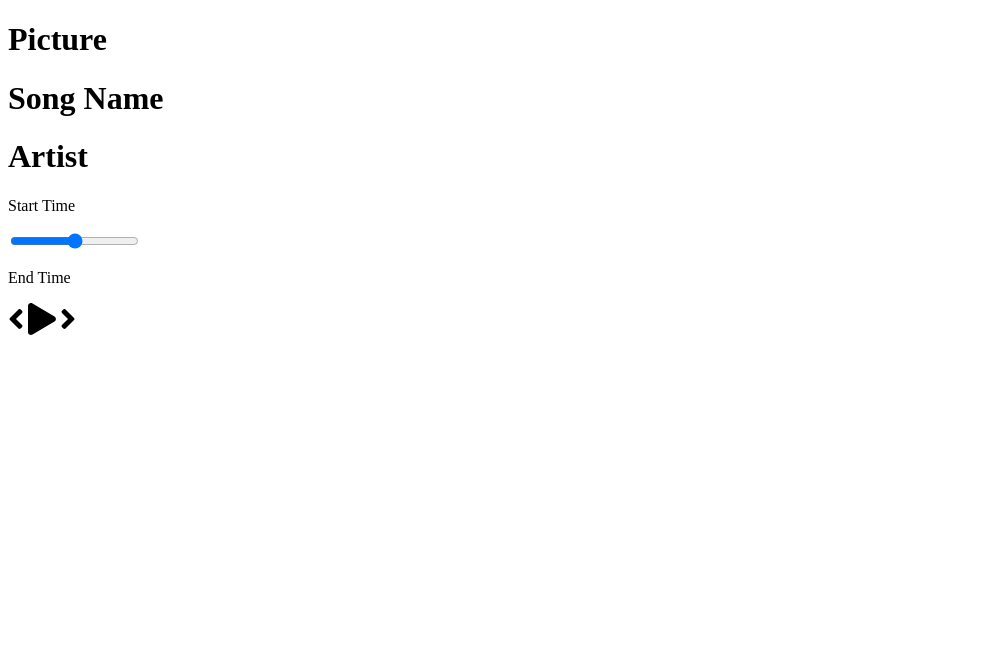
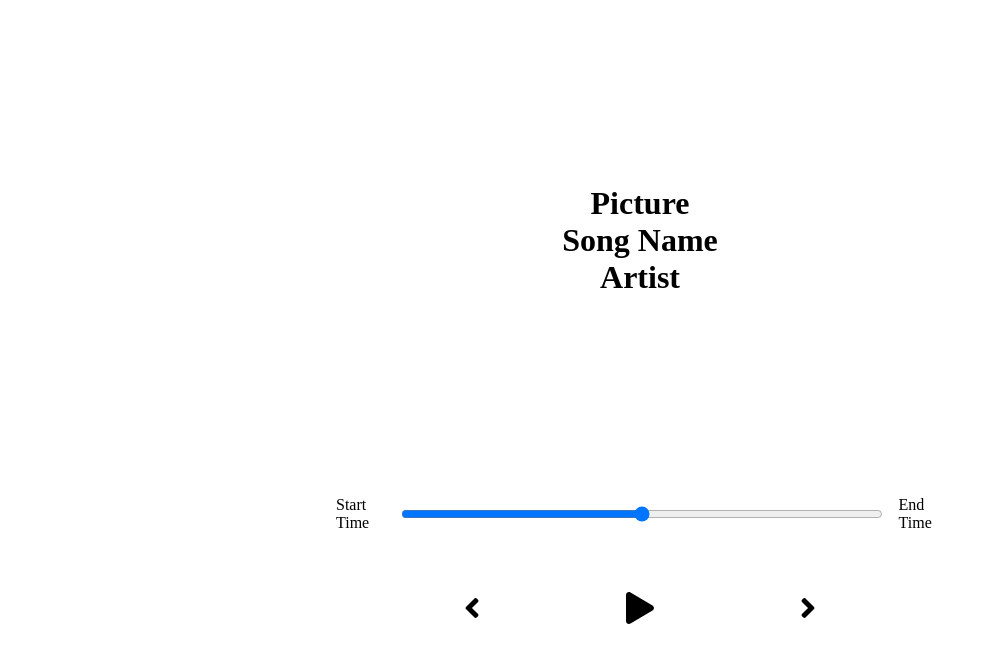
Before and after one commit to marispulk/Inspire-Music-App, a React (Create React App) app: page / in a window 1280 px wide. Shown: the top 662 px of the page, without its empty margins (0-987 px from the left). Built offline with nearby package versions, Linux system fonts and the light colour scheme.

Commit message:
Initial styling
* Create separate scss files for song and player
* Import song and player scss files to main scss file
* Add styles for song and player

```diff
--- a/src/App.js
+++ b/src/App.js
@@ -1,4 +1,6 @@
 import React from "react";
+// Import styles
+import "./styles/app.scss";
 // Add components
 import Player from "./components/Player";
 import Song from "./components/Song";
--- a/src/components/Player.js
+++ b/src/components/Player.js
@@ -18,7 +18,6 @@
                 <FontAwesomeIcon className="skip-forward" size="2x" icon={faAngleRight} /> {/* Display faAngleRight icon*/}
             </div>
         </div>
-
     )
 }
 
--- /dev/null
+++ b/src/styles/_player.scss
@@ -0,0 +1,34 @@
+// Design player
+.player {
+  min-height: 20vh;
+  display: flex;
+  flex-direction: column;
+  align-items: center;
+  justify-content: space-between;
+}
+
+// Design time-control
+.time-control {
+  width: 50%;
+  display: flex;
+  input {
+    width: 100%;
+    padding: 1rem 2rem;
+  }
+  p {
+    padding: 1rem;
+  }
+}
+
+// Design play-control (play button)
+.play-control {
+  display: flex;
+  justify-content: space-between;
+  align-items: center;
+  padding: 1rem;
+  width: 30%;
+  // Apply pointer to svg icons
+  svg {
+    cursor: pointer;
+  }
+}
--- /dev/null
+++ b/src/styles/_song.scss
@@ -0,0 +1,8 @@
+// Add height for song container
+.song-container {
+  min-height: 60vh;
+  display: flex;
+  flex-direction: column;
+  align-items: center;
+  justify-content: center;
+}
--- a/src/styles/app.scss
+++ b/src/styles/app.scss
@@ -4,3 +4,7 @@
   padding: 0;
   box-sizing: border-box;
 }
+
+// Import seperately created scss files to main app.scss file
+@import "./song";
+@import "./player";
```
